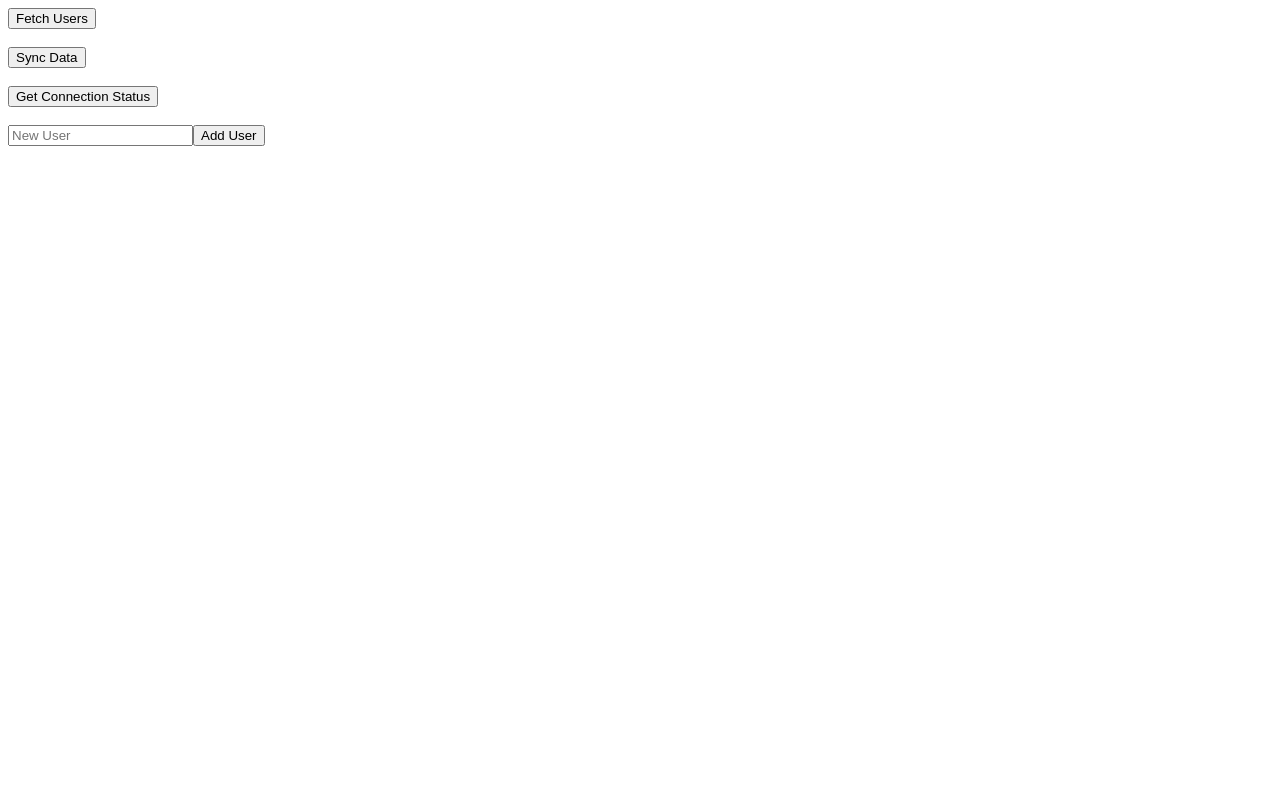
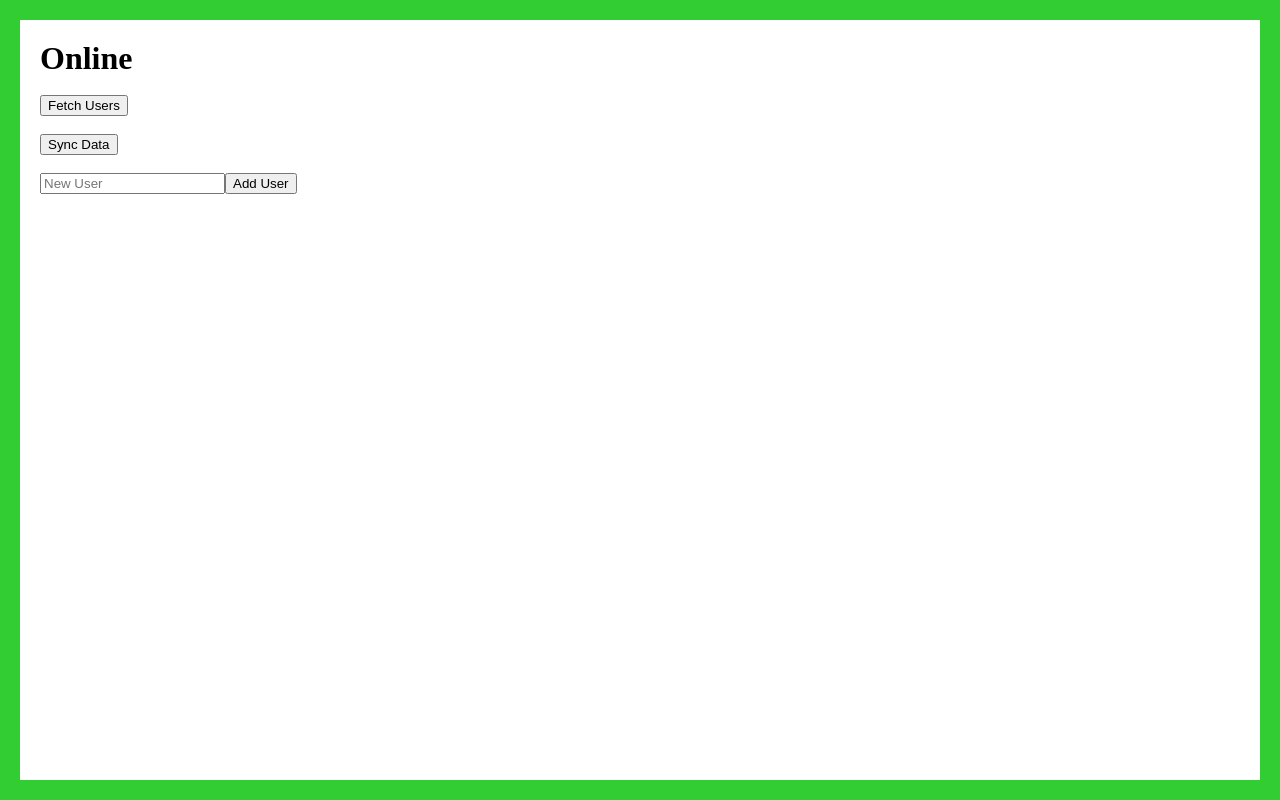
Before and after one commit to kdmaz/pwa-poc, an Angular app: page / in a window 1280 px wide. Built offline with nearby package versions, Linux system fonts and the light colour scheme; what ngx-indexed-db would draw is missing.

Commit message:
adds connection status service

```diff
--- a/src/app/app.component.html
+++ b/src/app/app.component.html
@@ -1,3 +1,11 @@
+<div class="app" [ngClass]="{
+  'app--online': isOnline$ | async,
+  'app--offline': !(isOnline$ | async)
+}">
+  <h1>{{ (isOnline$ | async) ? 'Online' : 'Offline' }}</h1>
+
+  <br />
+
   <div>
     <button (click)="fetchUsers()">Fetch Users</button>
   </div>
@@ -8,13 +16,6 @@
 
   <div>
     <button (click)="sync()">Sync Data</button>
-</div>
-
-<br />
-
-<div>
-  <button (click)="getOnlineStatus()">Get Connection Status</button>
-  <h1 *ngIf="connectionStatus">Status: {{ connectionStatus }}</h1>
   </div>
 
   <br />
@@ -35,3 +36,4 @@
       </li>
     </ul>
   </div>
+</div>
--- a/src/app/app.component.scss
+++ b/src/app/app.component.scss
@@ -0,0 +1,13 @@
+.app {
+  height: 100vh;
+  width: 100vw;
+  padding: 20px;
+
+  &--online {
+    border: 20px solid limegreen;
+  }
+
+  &--offline {
+    border: 20px solid red;
+  }
+}
--- a/src/app/app.component.ts
+++ b/src/app/app.component.ts
@@ -1,4 +1,5 @@
 import { Component, ElementRef, OnInit, ViewChild } from '@angular/core';
+import { ConnectionStatusService } from './connection-status.service';
 import { UserService } from './user.service';
 
 @Component({
@@ -9,10 +10,11 @@ import { UserService } from './user.service';
 export class AppComponent implements OnInit {
   connectionStatus = '';
   users$ = this.userService.users$;
+  isOnline$ = this.connectionStatusService.isOnline$
 
   @ViewChild('name') newName?: ElementRef;
 
-  constructor(private readonly userService: UserService) {}
+  constructor(private readonly userService: UserService, private readonly connectionStatusService: ConnectionStatusService) {}
 
   ngOnInit(): void {}
 
@@ -44,10 +46,6 @@ export class AppComponent implements OnInit {
     this.userService.deleteUser(id);
   }
 
-  getOnlineStatus(): void {
-    this.connectionStatus = navigator.onLine ? 'online' : 'offline';
-  }
-
   sync(): void {
     this.userService.sync();
   }
--- /dev/null
+++ b/src/app/connection-status.service.ts
@@ -0,0 +1,23 @@
+import { Injectable } from '@angular/core';
+import { BehaviorSubject, Observable } from 'rxjs';
+
+@Injectable({
+  providedIn: 'root'
+})
+export class ConnectionStatusService {
+  private isOnlineSubject = new BehaviorSubject(navigator.onLine);
+
+  get isOnline$ (): Observable<boolean> {
+    return this.isOnlineSubject.asObservable();
+  }
+
+  constructor() {
+    window.addEventListener('online', () => {
+      this.isOnlineSubject.next(true);
+    });
+
+    window.addEventListener('offline', () => {
+      this.isOnlineSubject.next(false);
+    })
+  }
+}
--- a/src/styles.scss
+++ b/src/styles.scss
@@ -1 +1,21 @@
 /* You can add global styles to this file, and also import other style files */
+* {
+  box-sizing: border-box;
+}
+
+html,
+body {
+  height: 100vh;
+  width: 100vw;
+  margin: 0;
+  padding: 0;
+}
+
+h1,
+h2,
+h3,
+h4,
+h5,
+h6 {
+  margin: 0;
+}
```
Lines whose indentation alone changed are shown as unchanged.
